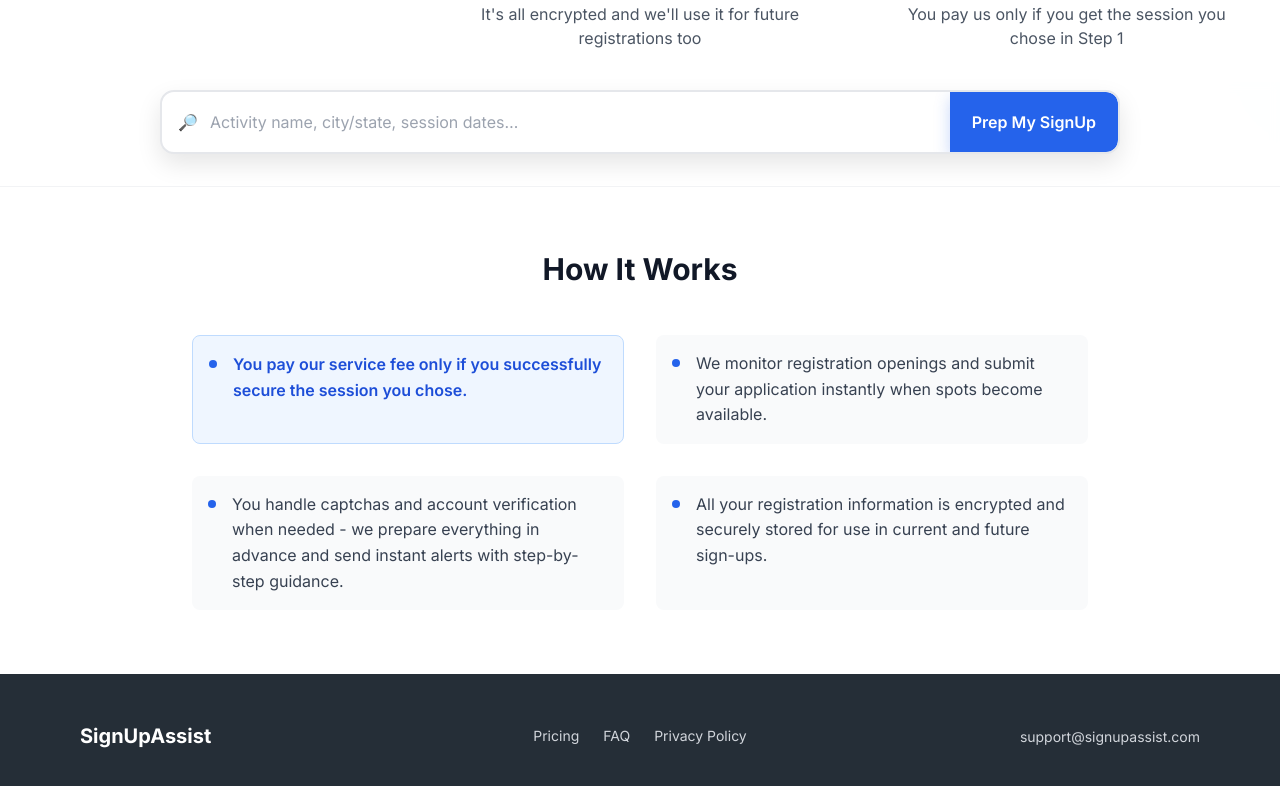
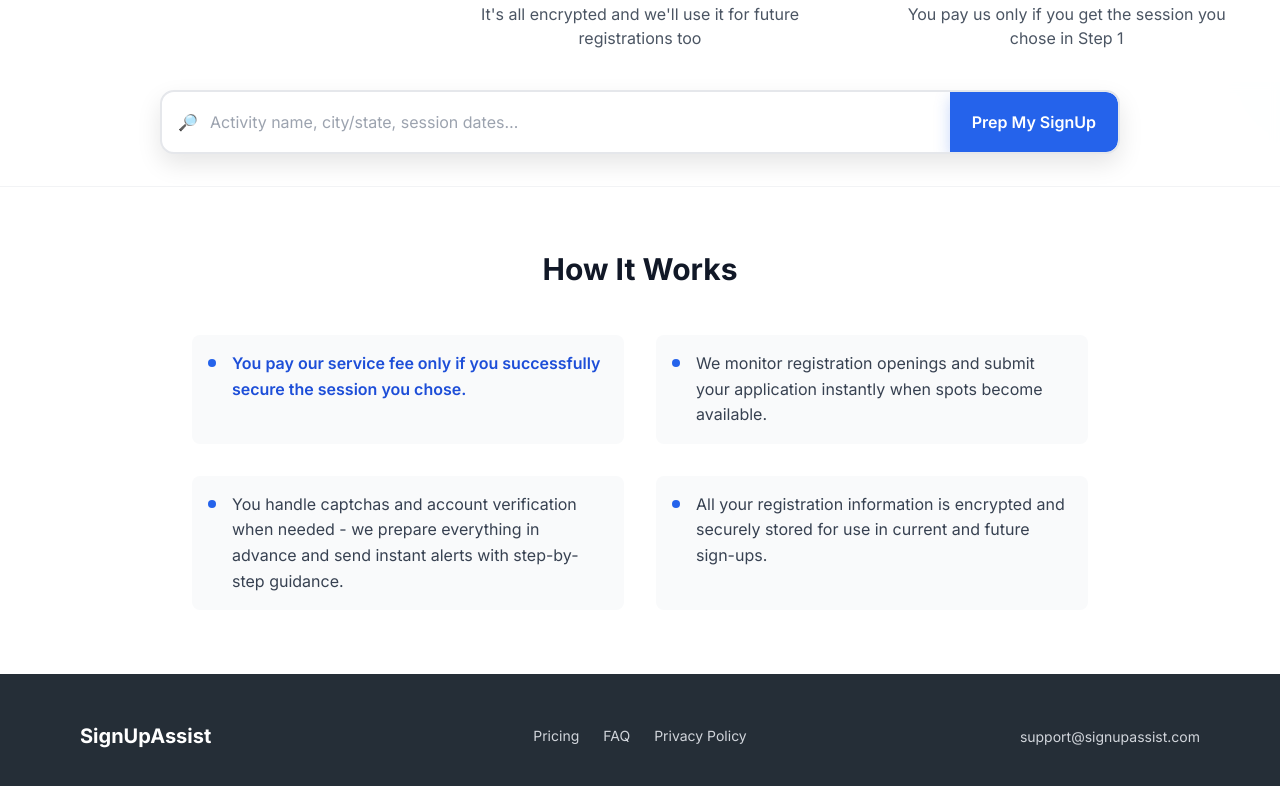
Before and after one commit to MattMessinger1/camp-guardian-angel, a React (Vite) app: page / in a window 1280 px wide. Shown: the part 798-1584 px from the top of the page. Built offline with nearby package versions, Linux system fonts and the light colour scheme.

Commit message:
Update text block styling
Applied the same background styling to the text block as the other text blocks in the section for visual consistency.
Here are the files that were edited by the AI in that message:
-edited src/pages/Home.tsx

```diff
--- a/src/pages/Home.tsx
+++ b/src/pages/Home.tsx
@@ -156,7 +156,7 @@ const HomePage = () => {
                 "You handle captchas and account verification when needed - we prepare everything in advance and send instant alerts with step-by-step guidance.",
                 "All your registration information is encrypted and securely stored for use in current and future sign-ups."
               ].map((statement, index) => (
-                <div key={index} className={`flex items-start space-x-4 p-4 rounded-lg ${index === 0 ? 'bg-blue-50 border border-blue-200' : 'bg-gray-50'}`}>
+                <div key={index} className="flex items-start space-x-4 p-4 bg-gray-50 rounded-lg">
                   <div
                     className="flex-shrink-0 w-2 h-2 rounded-full mt-2"
                     style={{ backgroundColor: '#2563EB' }}
```
